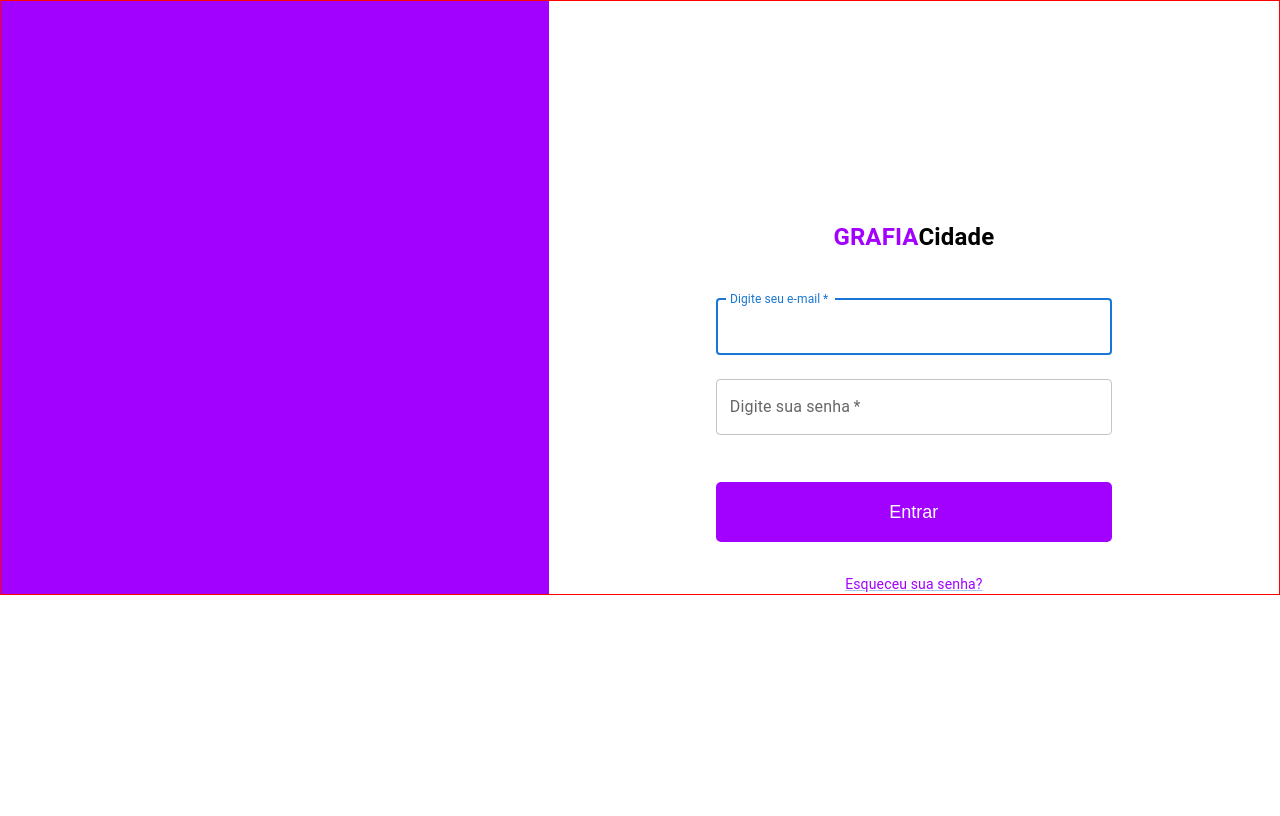
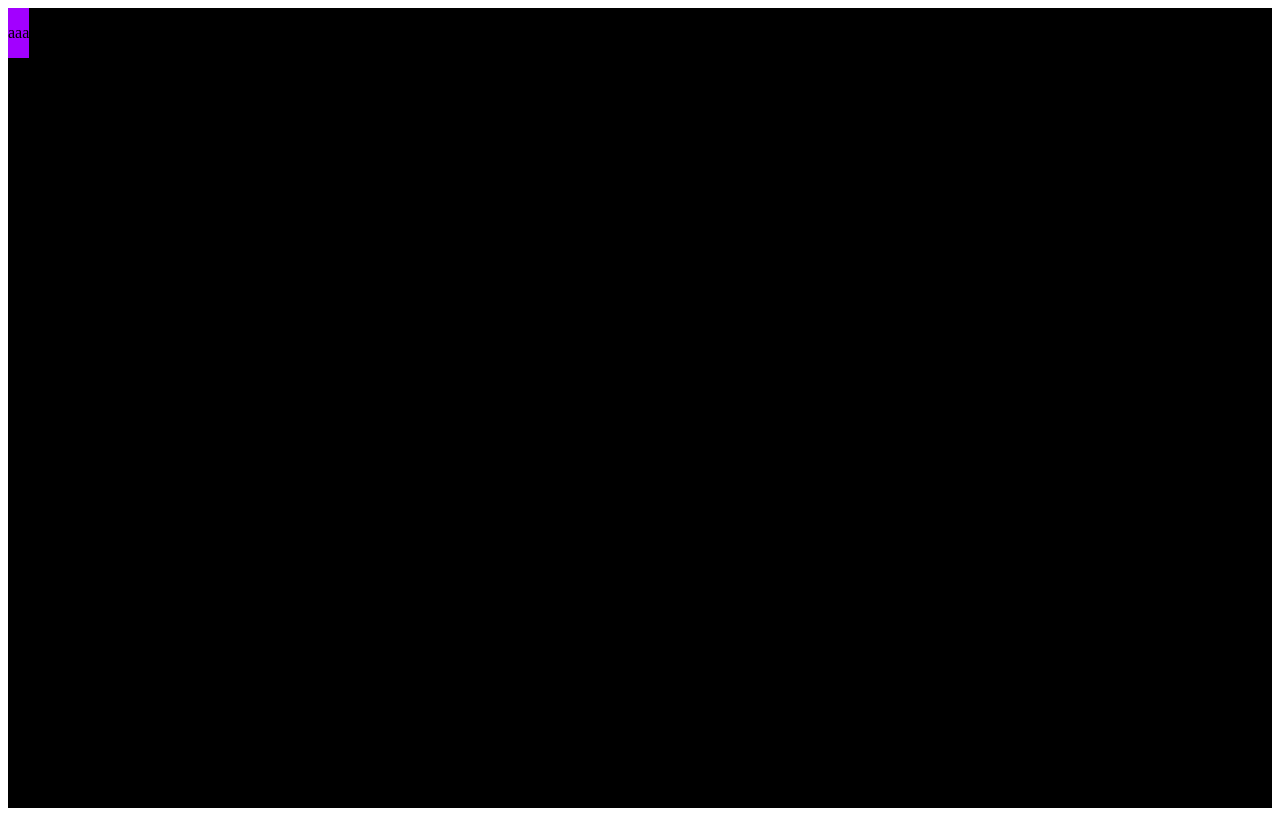
Before and after one commit to lucasgrass/WEB_SI, a Next.js app: page /login in a window 1280 px wide. Built offline with nearby package versions, Linux system fonts and the light colour scheme.

Commit message:
feat: added bootstrap

```diff
--- a/package.json
+++ b/package.json
@@ -15,6 +15,7 @@
     "@mui/material": "^5.6.3",
     "@typescript-eslint/eslint-plugin": "^5.21.0",
     "@typescript-eslint/parser": "^5.21.0",
+    "bootstrap": "^5.1.3",
     "eslint-config-standard": "^17.0.0",
     "eslint-plugin-import": "^2.25.2",
     "eslint-plugin-n": "^15.0.0",
@@ -22,6 +23,7 @@
     "eslint-plugin-react": "^7.29.4",
     "next": "12.1.5",
     "react": "18.0.0",
+    "react-bootstrap": "^2.3.1",
     "react-dom": "18.0.0"
   },
   "devDependencies": {
--- a/pages/index.tsx
+++ b/pages/index.tsx
@@ -11,8 +11,8 @@ const Home: NextPage = () => {
         <meta name="description" content="Generated by create next app" />
       </Head>
 
-      <main style={{ margin:'0', padding:'0px' }}>
-        <SignIn/>
+      <main>
+        <SignIn />
       </main>
     </div>
   )
--- a/pages/login.tsx
+++ b/pages/login.tsx
@@ -1,110 +1,57 @@
-import * as React from 'react';
-import Avatar from '@mui/material/Avatar';
-import Button from '@mui/material/Button';
-import CssBaseline from '@mui/material/CssBaseline';
-import TextField from '@mui/material/TextField';
-import FormControlLabel from '@mui/material/FormControlLabel';
-import Checkbox from '@mui/material/Checkbox';
-import Link from '@mui/material/Link';
-import Grid from '@mui/material/Grid';
-import Box from '@mui/material/Box';
-import LockOutlinedIcon from '@mui/icons-material/LockOutlined';
-import Typography from '@mui/material/Typography';
-import Container from '@mui/material/Container';
-import { createTheme, ThemeProvider } from '@mui/material/styles';
-import { red } from '@mui/material/colors';
-import { BorderAll } from '@mui/icons-material';
+import * as React from 'react'
+import Avatar from '@mui/material/Avatar'
+import Button from '@mui/material/Button'
+import CssBaseline from '@mui/material/CssBaseline'
+import TextField from '@mui/material/TextField'
+import FormControlLabel from '@mui/material/FormControlLabel'
+import Checkbox from '@mui/material/Checkbox'
+import Link from '@mui/material/Link'
+import Grid from '@mui/material/Grid'
+import Box from '@mui/material/Box'
+import LockOutlinedIcon from '@mui/icons-material/LockOutlined'
+import Typography from '@mui/material/Typography'
+import Container from '@mui/material/Container'
+import { createTheme, ThemeProvider } from '@mui/material/styles'
+import { red } from '@mui/material/colors'
+import { BorderAll } from '@mui/icons-material'
+import { Row, Col } from 'react-bootstrap'
 
-const theme = createTheme();
+const theme = createTheme()
 
 export default function SignIn() {
   const handleSubmit = (event: React.FormEvent<HTMLFormElement>) => {
-    event.preventDefault();
-    const data = new FormData(event.currentTarget);
+    event.preventDefault()
+    const data = new FormData(event.currentTarget)
     console.log({
       email: data.get('email'),
-      password: data.get('password'),
-    });
-  };
+      password: data.get('password')
+    })
+  }
 
   return (
-    <div style={{ display:'flex', border: '1px solid red' }}>
-      <div style={{ float:'left', width:'75%', backgroundColor:'#A200FF' }}>
-      </div>
-      <div style={{ width:'100%' }}>
-        <ThemeProvider theme={theme}>
-        <Container component="main" maxWidth="xs">
-            <CssBaseline />
-            <Box
-            sx={{
-                marginTop: '50%',
+    <div
+      style={{
         display: 'flex',
-                flexDirection: 'column',
-                alignItems: 'center',
+        flex: 1,
+        height: '100vh',
+        backgroundColor: '#000'
       }}
     >
-            <h2 style={{ color:'#A200FF' }}>
-              GRAFIA
-              <span style={{ color:'#000000' }}>
-                Cidade
-              </span>
-            </h2>
-            <Box component="form" onSubmit={handleSubmit} noValidate sx={{ mt: 1 }}>
-                <TextField
-                margin="normal"
-                required
-                fullWidth
-                id="email"
-                label="Digite seu e-mail"
-                name="email"
-                autoComplete="email"
-                autoFocus
-                />
-                <TextField
-                margin="normal"
-                required
-                fullWidth
-                name="password"
-                label="Digite sua senha"
-                type="password"
-                id="password"
-                autoComplete="current-password"
-                />
-                <button type='submit'
+      <Row>
+        <Col md={5}>
+          <div
             style={{
-                  color: '#FFF',
-                  backgroundColor:'#A200FF',
-                  width:'396px',
-                  height:'60px',
-                  borderRadius:'5px',
-                  border:'none',
-                  marginTop:'10%',
-                  fontSize:'18px',
-                  cursor:'pointer'
+              display: 'flex',
+              backgroundColor: '#A200FF'
             }}
           >
-                  Entrar
-                </button>
-                <Grid container>
-                <Grid item xs>
-                    <Link href="#" variant="body2"
-                    sx={{
-                            display: 'flex',
-                            flexDirection: 'column',
-                            alignItems: 'center',
-                            marginTop:'8%',
-                            color:'#A200FF',
-                            fontSize:'14px'
-                        }}>
-                    Esqueceu sua senha?
-                    </Link>
-                </Grid>
-                </Grid>
-            </Box>
-            </Box>
-        </Container>
-    </ThemeProvider>
+            <p>aaa</p>
           </div>
+        </Col>
+        <Col md={6}>
+          <p>aaa</p>
+        </Col>
+      </Row>
     </div>
-  );
+  )
 }
```
Also changed, not shown: 1 other file (tests, documents, lock files or other folders). Lines whose indentation alone changed are shown as unchanged.
